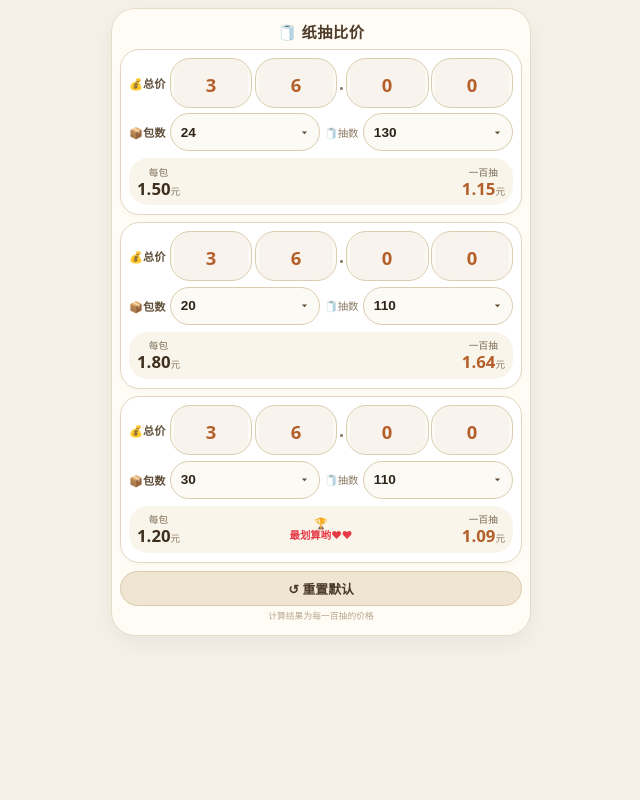
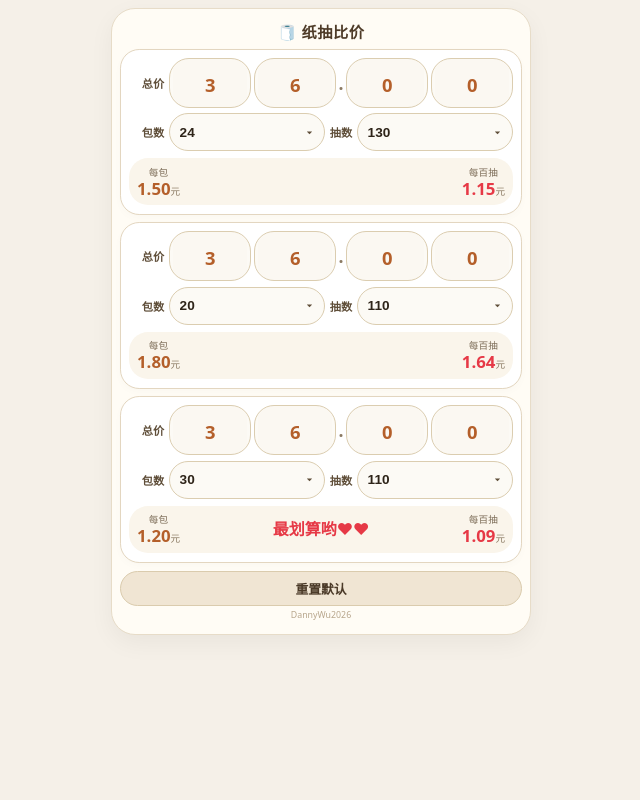
Before and after one commit to DannyWu2026/Comparison_of_paper_towel_prices, a plain HTML site: page index.html in a window 1280 px wide. Shown: the whole page, without its empty margins (319-959 px from the left). Drawn offline with Linux system fonts and the light colour scheme.

Commit message:
Update index.html

```diff
--- a/index.html
+++ b/index.html
@@ -141,7 +141,7 @@
       transform: translateY(-50%);
       border-top: 1px solid rgba(179, 146, 100, 0.3);
       border-bottom: 1px solid rgba(179, 146, 100, 0.3);
-      background: rgba(179, 146, 100, 0.05);
+      background: rgba(179, 146, 100, 0.02);
       pointer-events: none;
       border-radius: 8px;
     }
@@ -178,8 +178,9 @@
     }
 
     .select-label {
-      font-size: 0.65rem;
-      color: #8b7a63;
+      font-size: 0.7rem;
+      font-weight: 600;
+      color: #5f4e39;
       margin: 0 0.05rem;
       display: flex;
       align-items: center;
@@ -213,7 +214,7 @@
     .result-value {
       font-weight: 700;
       font-size: 1.05rem;
-      color: #3e2f1f;
+      color: #b45f2a;
       line-height: 1.2;
     }
 
@@ -224,7 +225,7 @@
     }
 
     .price-highlight {
-      color: #b45f2a;
+      color: #e63946;
     }
 
     .best-badge {
@@ -267,8 +268,8 @@
 <div class="container">
   <h2>🧻 纸抽比价</h2>
   <div class="columns" id="productColumns"></div>
-  <button class="reset-btn" id="resetBtn">↺ 重置默认</button>
-  <div class="unit-note">计算结果为每一百抽的价格</div>
+  <button class="reset-btn" id="resetBtn">重置默认</button>
+  <div class="unit-note">DannyWu2026</div>
 </div>
 
 <script>
@@ -582,7 +583,7 @@
           <div class="card" data-index="${idx}">
             <div class="wheel-group">
               <div class="wheel-row">
-                <span class="wheel-label">💰总价</span>
+                <span class="wheel-label">总价</span>
                 <div class="price-wheels">
                   <div class="wheel-wrapper" id="wheel-tens-${idx}"></div>
                   <div class="wheel-wrapper" id="wheel-ones-${idx}"></div>
@@ -592,14 +593,14 @@
                 </div>
               </div>
               <div class="wheel-row">
-                <span class="wheel-label">📦包数</span>
+                <span class="wheel-label">包数</span>
                 <div class="dual-selects">
                   <div class="select-wrapper">
                     <select id="select-packs-${idx}">
                       ${renderSelectOptions(packOptions, prod.packs)}
                     </select>
                   </div>
-                  <span class="select-label">🧻抽数</span>
+                  <span class="select-label">抽数</span>
                   <div class="select-wrapper">
                     <select id="select-draws-${idx}">
                       ${renderSelectOptions(drawOptions, prod.draws, true)}
@@ -613,9 +614,9 @@
                 <span class="result-label">每包</span>
                 <span class="result-value">${perPack}<small>元</small></span>
               </div>
-              <div class="best-badge" style="display: ${isBest ? 'block' : 'none'};">🏆<br>最划算哟♥♥</div>
+              <div class="best-badge" style="display: ${isBest ? 'block' : 'none'};font-size: 1rem;">最划算哟♥♥</div>
               <div class="result-item">
-                <span class="result-label">一百抽</span>
+                <span class="result-label">每百抽</span>
                 <span class="result-value price-highlight">${perHundred}<small>元</small></span>
               </div>
             </div>
```
